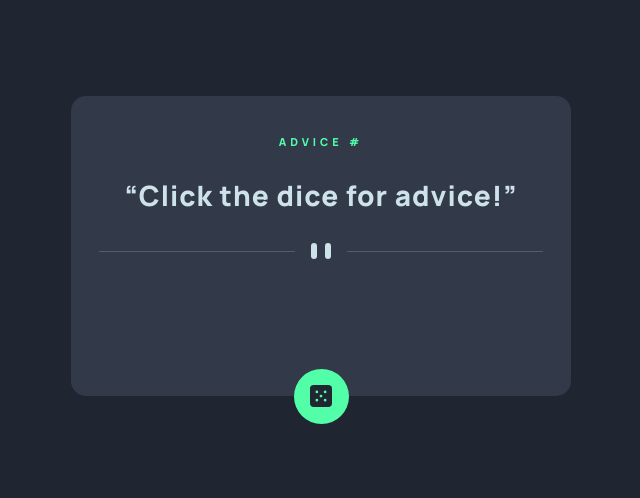
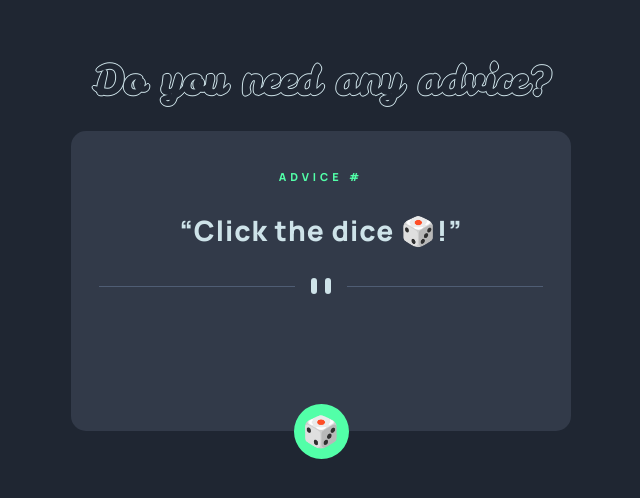
Before and after one commit to thisisyeji/advice_generator, a React (Create React App) app: page / in a window 1280 px wide. Shown: the part 154-652 px from the top of the page, without its empty margins (319-959 px from the left). Built offline with nearby package versions, Linux system fonts and the light colour scheme.

Commit message:
Design: 타이틀 및 스타일링 추가

```diff
--- a/src/App.css
+++ b/src/App.css
@@ -1 +1,2 @@
 @import url('https://fonts.googleapis.com/css2?family=Manrope:wght@400;800&display=swap');
+@import url('https://fonts.googleapis.com/css2?family=Leckerli+One&display=swap');
--- a/src/App.js
+++ b/src/App.js
@@ -70,7 +70,7 @@ table {
 `;
 
 function App() {
-	const [advice, setAdvice] = useState('Click the dice for advice!');
+	const [advice, setAdvice] = useState('Click the dice 🎲!');
 	const [id, setId] = useState('');
 
 	const getAdvice = async () => {
--- a/src/components/AdviceBox.js
+++ b/src/components/AdviceBox.js
@@ -1,5 +1,15 @@
 import React from 'react';
 import styled from 'styled-components';
+
+const Title = styled.h1`
+	color: hsl(218, 23%, 16%);
+	font-size: 40px;
+	text-shadow: -1px 0 hsl(193, 38%, 86%), 0 1px hsl(193, 38%, 86%),
+		1px 0 hsl(193, 38%, 86%), 0 -1px hsl(193, 38%, 86%);
+	font-family: 'Leckerli One', cursive;
+	text-align: center;
+	margin-bottom: 30px;
+`;
 
 const Box = styled.div`
 	width: 500px;
@@ -13,7 +23,12 @@ const Box = styled.div`
 `;
 
 const AdviceBox = ({ children }) => {
-	return <Box>{children}</Box>;
+	return (
+		<>
+			<Title>Do you need any advice?</Title>
+			<Box>{children}</Box>
+		</>
+	);
 };
 
 export default AdviceBox;
--- a/src/components/AdviceBtn.js
+++ b/src/components/AdviceBtn.js
@@ -8,6 +8,7 @@ const DiceBtn = styled.button`
 	border: none;
 	background: hsl(150, 100%, 66%);
 	cursor: pointer;
+	transition: 1s;
 
 	position: absolute;
 	bottom: calc(-55px / 2);
@@ -26,13 +27,20 @@ const DiceBtn = styled.button`
 		border-radius: 50px;
 		background: rgba(82, 255, 168, 0.5);
 		filter: blur(15px);
+		transition: 0.5s;
 	}
 
-	img {
+	span {
+		font-size: 30px;
+		position: relative;
+		z-index: 3;
+	}
+
+	/* img {
 		width: 22px;
 		position: relative;
 		z-index: 3;
-	}
+	} */
 
 	&:hover {
 		&::after {
@@ -40,13 +48,15 @@ const DiceBtn = styled.button`
 			display: block;
 			position: absolute;
 		}
+		transform: rotate(360deg);
 	}
 `;
 
 const AdviceBtn = ({ onUpdate }) => {
 	return (
 		<DiceBtn onClick={() => onUpdate()}>
-			<img src={process.env.PUBLIC_URL + 'images/icon-dice.svg'} alt='dice' />
+			<span>🎲</span>
+			{/* <img src={process.env.PUBLIC_URL + 'images/icon-dice.svg'} alt='dice' /> */}
 		</DiceBtn>
 	);
 };
--- a/src/components/AdviceContent.js
+++ b/src/components/AdviceContent.js
@@ -1,7 +1,7 @@
 import React from 'react';
 import styled from 'styled-components';
 
-const Title = styled.h1`
+const Title = styled.h2`
 	color: hsl(150, 100%, 66%);
 	letter-spacing: 4px;
 	font-size: 11px;
```
